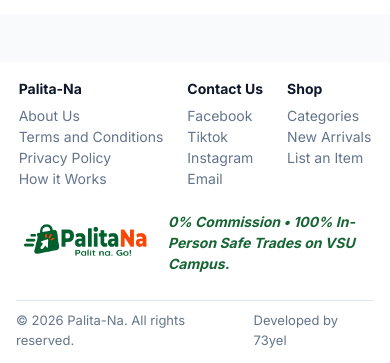
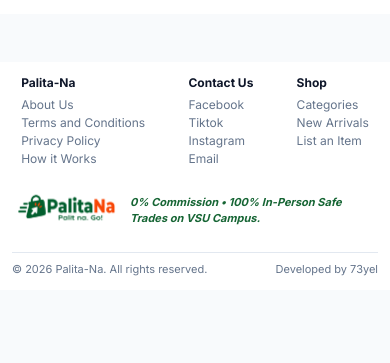
Before and after one commit to yei95474/PalitaNa-React, a React (Vite) app: page / in a window 390 px wide. Shown: the part 661-1024 px from the top of the page. After the commit the page ends 951 px from the top, so only its background shows below. Built offline with nearby package versions, Linux system fonts and the light colour scheme; no server answers; the database is empty.

Commit message:
style: compact mobile footer with evenly distributed columns

```diff
--- a/src/App.css
+++ b/src/App.css
@@ -205,7 +205,7 @@
   flex: 0 0 20%;
   align-self: flex-start;
 
-  .refine-finds-details > summary {
+  .refine-finds-details>summary {
     display: none;
   }
 
@@ -976,7 +976,7 @@
   gap: 8px;
 }
 
-.layout-mobile .header-with-search > a {
+.layout-mobile .header-with-search>a {
   display: none;
 }
 
@@ -1045,7 +1045,7 @@
   align-self: stretch;
 }
 
-.layout-mobile .refine-finds-details > summary {
+.layout-mobile .refine-finds-details>summary {
   display: block;
   padding: 10px 0;
   font-weight: 600;
@@ -1062,7 +1062,7 @@
   }
 }
 
-.layout-mobile .refine-finds-details[open] > summary::after {
+.layout-mobile .refine-finds-details[open]>summary::after {
   content: " ▴";
 }
 
@@ -1100,36 +1100,55 @@
 }
 
 .layout-mobile .footer-container {
-  padding-bottom: calc(16px + env(safe-area-inset-bottom));
+  padding: 12px;
+  padding-bottom: calc(12px + env(safe-area-inset-bottom));
 }
 
 .layout-mobile .footer-container .footer-content-wrapper {
   .footer-column {
     flex-direction: column;
     align-items: center;
-    gap: 16px;
+    gap: 12px;
   }
 
   .footer-fieldset-wrapper {
-    gap: 24px;
+    gap: 16px;
     flex-wrap: wrap;
-    justify-content: center;
+    justify-content: space-between;
+    width: 95%;
+
+    fieldset {
+      legend {
+        font-size: 12px;
+        padding-bottom: 4px;
+      }
+
+      a {
+        font-size: 12px;
+      }
+    }
   }
 
   .footer-tagline-with-slogan-wrapper {
     display: flex;
     align-items: center;
-    gap: 12px;
+    gap: 8px;
 
     img {
-      width: 140px;
+      width: 110px;
       height: auto;
     }
+  }
+
+  .footer-slogan {
+    font-size: 11px;
   }
 
   .footer-legal-section {
     justify-content: space-between;
     gap: 8px;
-    font-size: 13px;
+    margin-top: 12px;
+    padding-top: 8px;
+    font-size: 11px;
   }
 }
```
